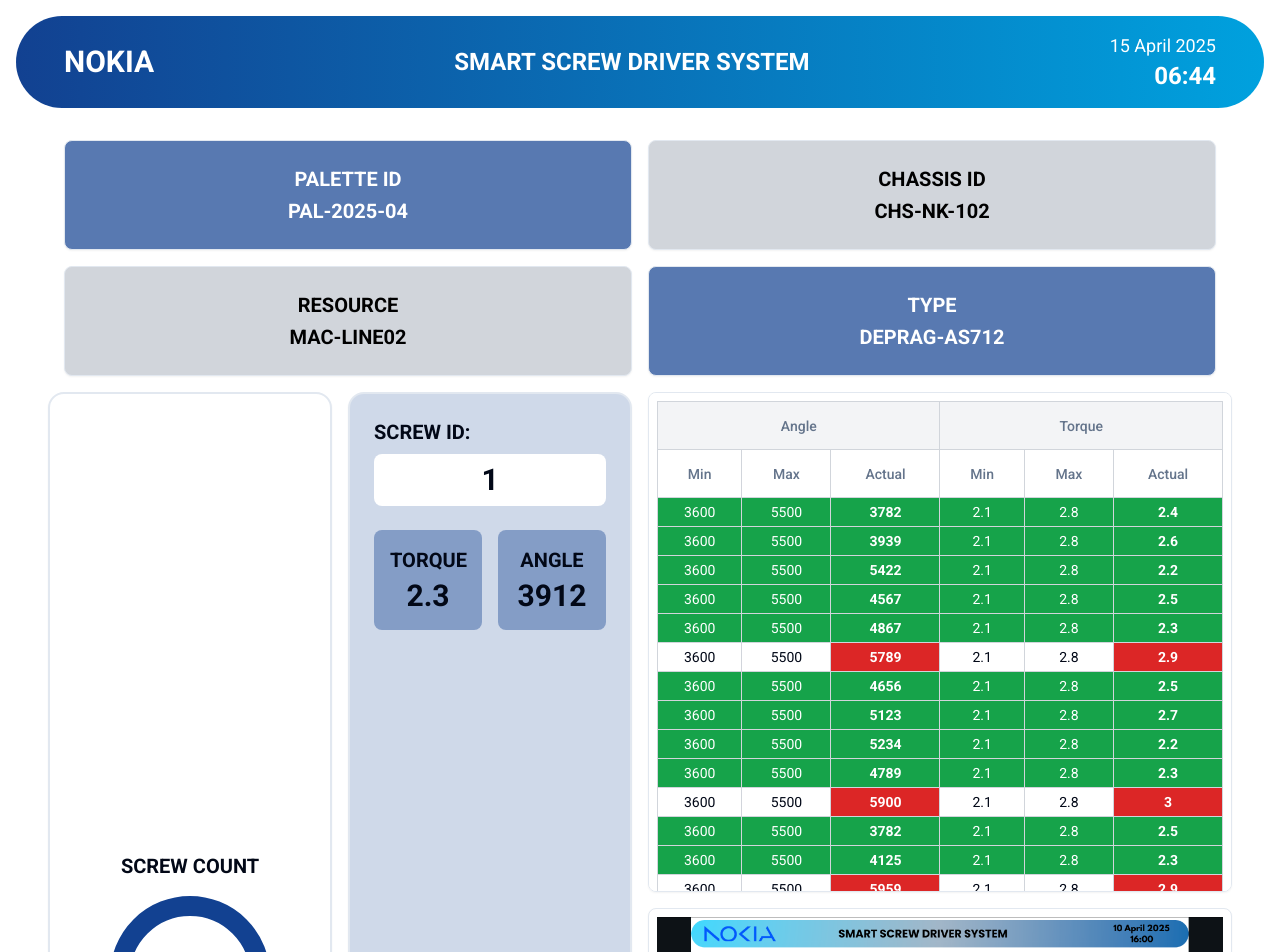
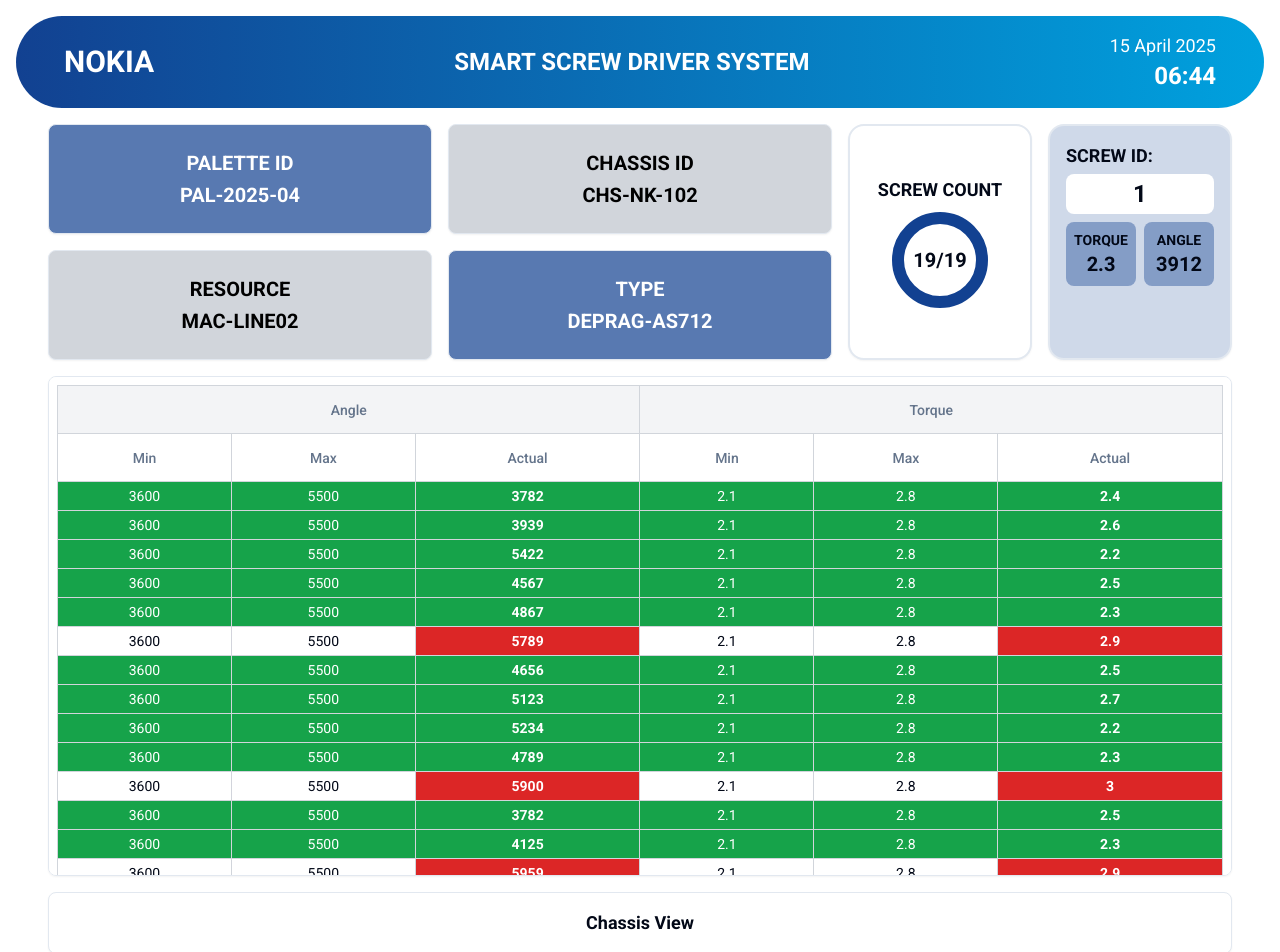
Before and after one commit to yogavarshini61/nokia-screw-vision-dashboard, a React (Vite) app: page / in a window 1280 px wide. Shown: the top 952 px of the page. Built offline with nearby package versions, Linux system fonts and the light colour scheme.

Commit message:
Refactor: Reorganize screw info layout
Move screw count to the right and adjust the layout.
Remove the demo picture.

```diff
--- a/src/components/ChassisView.tsx
+++ b/src/components/ChassisView.tsx
@@ -3,13 +3,9 @@ import { Card } from "@/components/ui/card";
 
 const ChassisView = () => {
   return (
-    <Card className="p-2">
-      <div className="relative">
-        <img
-          src="/lovable-uploads/4ff37289-7c20-4e4f-ab40-cd52e9fd5978.png"
-          alt="Chassis with screw positions"
-          className="w-full h-auto"
-        />
+    <Card className="p-4">
+      <div className="text-center text-lg font-bold">
+        Chassis View
       </div>
     </Card>
   );
--- a/src/components/InputPanel.tsx
+++ b/src/components/InputPanel.tsx
@@ -3,7 +3,8 @@ import { Card } from "@/components/ui/card";
 
 const InputPanel = () => {
   return (
-    <div className="grid grid-cols-2 gap-4 p-4">
+    <div className="grid grid-cols-1 gap-4">
+      <div className="grid grid-cols-2 gap-4">
         <Card className="p-6 bg-nokia-blue/70 text-white">
           <h3 className="text-xl font-bold text-center">PALETTE ID</h3>
           <p className="text-xl font-bold text-center mt-1">PAL-2025-04</p>
@@ -12,6 +13,8 @@ const InputPanel = () => {
           <h3 className="text-xl font-bold text-center">CHASSIS ID</h3>
           <p className="text-xl font-bold text-center mt-1">CHS-NK-102</p>
         </Card>
+      </div>
+      <div className="grid grid-cols-2 gap-4">
         <Card className="p-6 bg-gray-300 text-black">
           <h3 className="text-xl font-bold text-center">RESOURCE</h3>
           <p className="text-xl font-bold text-center mt-1">MAC-LINE02</p>
@@ -21,6 +24,7 @@ const InputPanel = () => {
           <p className="text-xl font-bold text-center mt-1">DEPRAG-AS712</p>
         </Card>
       </div>
+    </div>
   );
 };
 
--- a/src/components/ScrewInfo.tsx
+++ b/src/components/ScrewInfo.tsx
@@ -6,29 +6,29 @@ const ScrewInfo = () => {
   const completedScrews = 19;
 
   return (
-    <div className="grid grid-cols-2 gap-4">
-      <Card className="p-6 flex flex-col items-center justify-center border-2 rounded-2xl">
-        <h3 className="text-xl font-bold mb-4 text-center">SCREW COUNT</h3>
-        <div className="relative w-40 h-40 flex items-center justify-center">
-          <div className="absolute inset-0 rounded-full border-[20px] border-nokia-blue"></div>
-          <p className="text-2xl font-bold">{completedScrews}/{totalScrews}</p>
+    <div className="grid grid-cols-2 gap-4 h-full">
+      <Card className="p-4 flex flex-col items-center justify-center border-2 rounded-2xl">
+        <h3 className="text-lg font-bold mb-2 text-center">SCREW COUNT</h3>
+        <div className="relative w-24 h-24 flex items-center justify-center">
+          <div className="absolute inset-0 rounded-full border-[12px] border-nokia-blue"></div>
+          <p className="text-xl font-bold">{completedScrews}/{totalScrews}</p>
         </div>
       </Card>
-      <Card className="p-6 border-2 rounded-2xl bg-nokia-blue/20">
-        <div className="mb-6">
-          <h3 className="text-xl font-bold">SCREW ID:</h3>
-          <div className="bg-white rounded-lg p-2 mt-2">
-            <p className="text-3xl font-bold text-center">1</p>
+      <Card className="p-4 border-2 rounded-2xl bg-nokia-blue/20">
+        <div className="mb-2">
+          <h3 className="text-lg font-bold">SCREW ID:</h3>
+          <div className="bg-white rounded-lg p-1 mt-1">
+            <p className="text-2xl font-bold text-center">1</p>
           </div>
         </div>
-        <div className="grid grid-cols-2 gap-4">
-          <div className="text-center bg-nokia-blue/40 p-4 rounded-lg">
-            <h3 className="text-xl font-bold">TORQUE</h3>
-            <p className="text-3xl font-bold mt-1">2.3</p>
+        <div className="grid grid-cols-2 gap-2">
+          <div className="text-center bg-nokia-blue/40 p-2 rounded-lg">
+            <h3 className="text-sm font-bold">TORQUE</h3>
+            <p className="text-xl font-bold">2.3</p>
           </div>
-          <div className="text-center bg-nokia-blue/40 p-4 rounded-lg">
-            <h3 className="text-xl font-bold">ANGLE</h3>
-            <p className="text-3xl font-bold mt-1">3912</p>
+          <div className="text-center bg-nokia-blue/40 p-2 rounded-lg">
+            <h3 className="text-sm font-bold">ANGLE</h3>
+            <p className="text-xl font-bold">3912</p>
           </div>
         </div>
       </Card>
--- a/src/pages/Index.tsx
+++ b/src/pages/Index.tsx
@@ -11,14 +11,18 @@ const Index = () => {
     <div className="min-h-screen bg-white font-roboto p-4">
       <Header />
       <div className="container mx-auto">
-        <InputPanel />
-        <div className="grid grid-cols-1 lg:grid-cols-2 gap-4 mb-4">
-          <ScrewInfo />
-          <div className="grid grid-cols-1 gap-4">
-            <DataTable />
-            <ChassisView />
-            <ControlPanel />
+        <div className="grid grid-cols-3 gap-4 mb-4">
+          <div className="col-span-2">
+            <InputPanel />
           </div>
+          <div className="col-span-1">
+            <ScrewInfo />
+          </div>
+        </div>
+        <div className="grid grid-cols-1 gap-4">
+          <DataTable />
+          <ChassisView />
+          <ControlPanel />
         </div>
       </div>
     </div>
```
Lines whose indentation alone changed are shown as unchanged.
